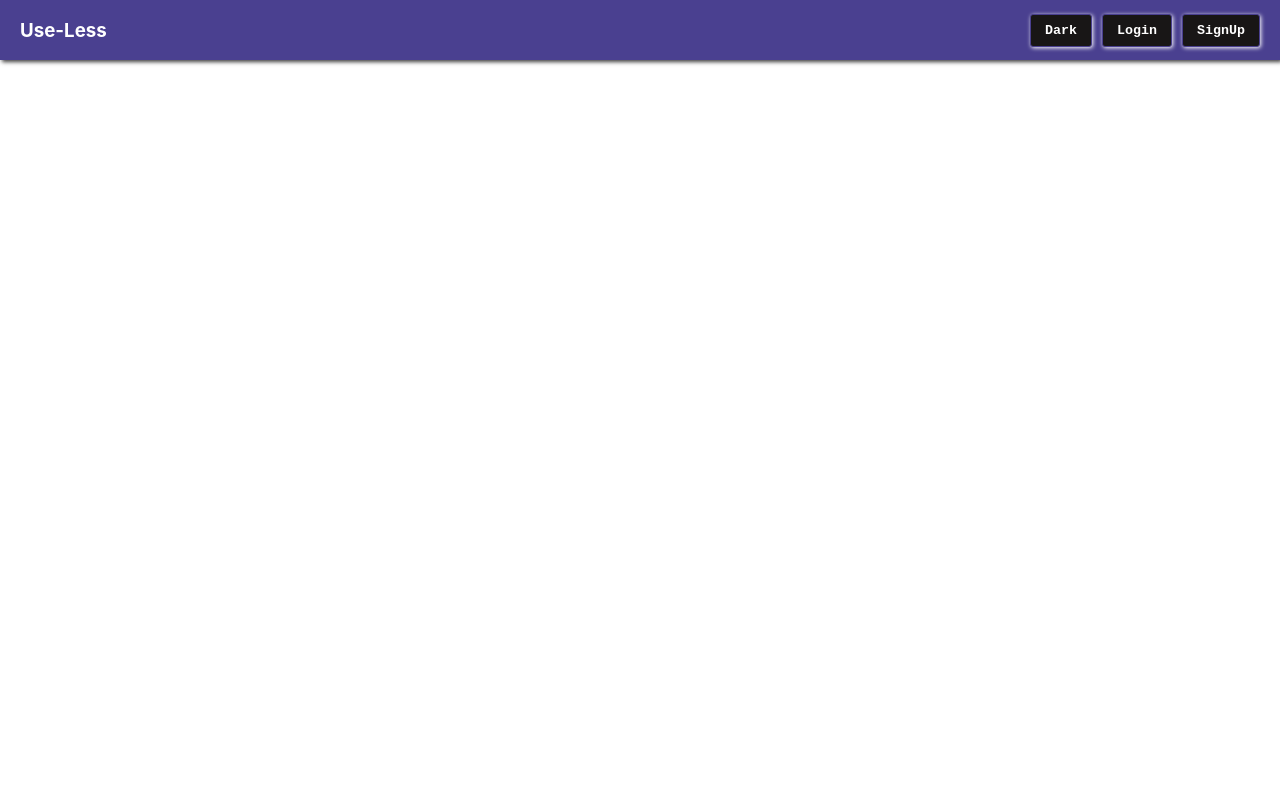
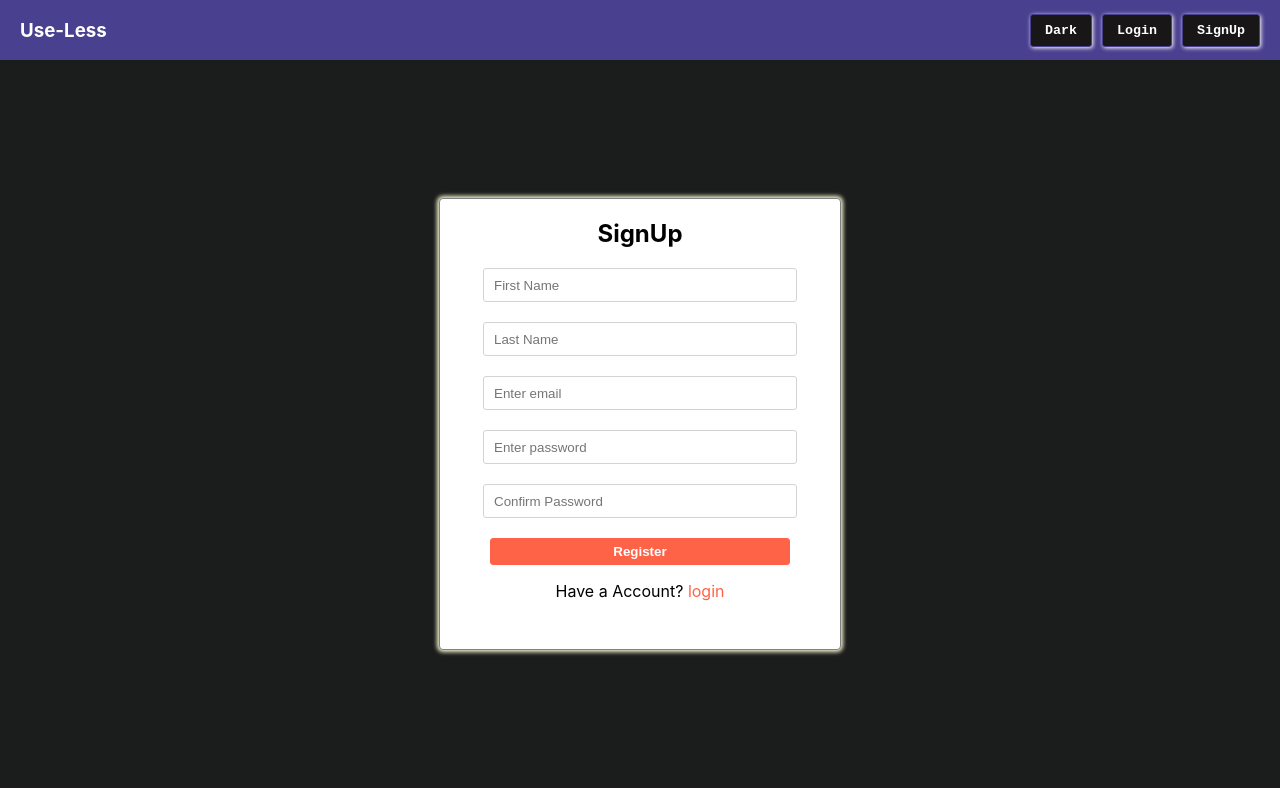
Before and after one commit to ayedaemon/useless-project, a React (Create React App) app in the folder frontend/frontend-reactjs/: page /signup in a window 1280 px wide. Built offline with nearby package versions, Linux system fonts and the light colour scheme.

Commit message:
created authentication pages and added routes

```diff
--- a/frontend/frontend-reactjs/package.json
+++ b/frontend/frontend-reactjs/package.json
@@ -12,6 +12,7 @@
     "@testing-library/user-event": "^13.5.0",
     "react": "^18.0.0",
     "react-dom": "^18.0.0",
+    "react-router-dom": "^6.3.0",
     "react-scripts": "5.0.0",
     "web-vitals": "^2.1.4"
   },
--- a/frontend/frontend-reactjs/src/App.css
+++ b/frontend/frontend-reactjs/src/App.css
@@ -1,38 +1,8 @@
-.App {
-  text-align: center;
+.body{
+  min-height: 91vh;
+  background-color: #1b1c1c;
+  /* color: white; */
+  display: flex;
+  justify-content: center;
+  align-items: center;
 }
-
-.App-logo {
-  height: 40vmin;
-  pointer-events: none;
-}
-
-@media (prefers-reduced-motion: no-preference) {
-  .App-logo {
-    animation: App-logo-spin infinite 20s linear;
-  }
-}
-
-.App-header {
-  background-color: #282c34;
-  min-height: 100vh;
-  display: flex;
-  flex-direction: column;
-  align-items: center;
-  justify-content: center;
-  font-size: calc(10px + 2vmin);
-  color: white;
-}
-
-.App-link {
-  color: #61dafb;
-}
-
-@keyframes App-logo-spin {
-  from {
-    transform: rotate(0deg);
-  }
-  to {
-    transform: rotate(360deg);
-  }
-}
--- a/frontend/frontend-reactjs/src/App.js
+++ b/frontend/frontend-reactjs/src/App.js
@@ -1,12 +1,37 @@
-import React from "react";
+import React, { useEffect } from "react";
+import { Route, Routes, BrowserRouter as Router } from "react-router-dom";
+
 
 import ResponsiveAppBar from "./components/navbar";
+import Login from "./pages/Login";
+import Signup from "./pages/Signup";
+import Home from "./pages/Home";
+
+import "./App.css";
+
 
 function App() {
+
+
   return (
-    <div >
-    <ResponsiveAppBar />
-    </div>
+    <>
+      <ResponsiveAppBar />
+      <div className="body">
+      <Router>
+        <Routes>
+          <Route path="/" element={<Home />} />
+          <Route path="login" element={<Login />} />
+          <Route path="signup" element={<Signup />} />
+        </Routes>
+      </Router>
+        {/* <h1 className="front" id="title">
+          Welcome to Useless-Project
+        </h1> */}
+
+      </div>
+
+
+    </>
   );
 }
 
--- a/frontend/frontend-reactjs/src/components/navbar.jsx
+++ b/frontend/frontend-reactjs/src/components/navbar.jsx
@@ -1,23 +1,20 @@
 import "../styles/navbar.css";
 
-const NavBar = () =>{
-    return(
+const NavBar = () => {
+  return (
     <div className="navLayout">
       <h3 className="logo">Use-Less</h3>
       <div className="button">
-                <button className="theme">
-                    Dark
-                </button>
-                <button className="loginButton">
-                    Login
-                </button>
-                <button className="signupButton">
-                    SignUp
-                </button>
+        <button className="theme">Dark</button>
+        <a href="/login">
+          <button className="loginButton">Login</button>
+        </a>
+        <a href="/signup">
+          <button className="signupButton">SignUp</button>
+        </a>
       </div>
     </div>
   );
-
-}
+};
 
 export default NavBar;
--- /dev/null
+++ b/frontend/frontend-reactjs/src/pages/Home.jsx
@@ -0,0 +1,30 @@
+import React, { useEffect } from "react";
+
+const color = [
+  "#E74C3C",
+  "#83F523",
+  "#ECF523",
+  "#F54923",
+  "#7A23F5",
+  "#23DDF5",
+  "#F0F3F4",
+  "#48C9B0",
+  "#F7F9F9",
+  "#E74C3C",
+  "#48C9B0",
+];
+
+const Home = () => {
+  useEffect(() => {
+    document.title = "UseLess";
+    let item = document.getElementById("title");
+    let randomColor = Math.floor(Math.random() * color.length);
+    item.style.color = color[randomColor];
+  }, []);
+  return (
+    <h1 className="front" id="title">
+      Welcome to Useless-Project
+    </h1>
+  );
+};
+export default Home;
--- /dev/null
+++ b/frontend/frontend-reactjs/src/pages/Login.jsx
@@ -0,0 +1,59 @@
+import React, { useState, useEffect } from "react";
+
+import "../styles/auth.css";
+const Login = () => {
+  const [state, setState] = useState({
+    email: "",
+    password: "",
+  });
+  useEffect(() => {
+    document.title = "Sign In";
+  }, []);
+  // console.log("hi there")
+  return (
+    <div className="loginBox">
+      <form id="logInForm" data-testid="logInForm">
+        <h2 id="logInTitle">Sign In</h2>
+        <input
+          type="email"
+          name="password"
+          id="email"
+          className="inputBox"
+          placeholder="Enter email"
+          data-testid="email"
+          value={state.email}
+          onChange={(event) =>
+            setState({ ...state, email: event.target.value })
+          }
+        />
+        <input
+          type="password"
+          name="password"
+          id="password"
+          className="inputBox"
+          placeholder="Enter password"
+          data-testid="password"
+          value={state.password}
+          onChange={(event) =>
+            setState({ ...state, password: event.target.value })
+          }
+        />
+        <a href="/reset" id="forgetPassword">
+          Forgot your password?
+        </a>
+
+        <button type="submit" id="logInButton" data-testid="logInButton">
+          Login
+        </button>
+        <p>
+          Create New Account{" "}
+          <a href="/signup" id="signupRedirect">
+            SignUp
+          </a>
+        </p>
+      </form>
+    </div>
+  );
+};
+
+export default Login;
--- /dev/null
+++ b/frontend/frontend-reactjs/src/pages/Signup.jsx
@@ -0,0 +1,97 @@
+import React, { useState, useEffect } from "react";
+
+import "../styles/auth.css";
+const Signup = () => {
+  const [state, setState] = useState({
+    firstName: "",
+    lastName: "",
+    email: "",
+    password: "",
+    confirmPassword: "",
+  });
+
+  useEffect(() => {
+    document.title = "SignUp";
+  }, []);
+  // console.log("hi there")
+  return (
+    <div className="loginBox">
+      <form id="signUpForm" data-testid="logInForm">
+        <h2 id="logInTitle">SignUp</h2>
+        <input
+          type="text"
+          name="firstName"
+          id="firstName"
+          className="inputBox"
+          placeholder="First Name"
+          data-testid="firstName"
+          value={state.firstName}
+          onChange={(event) =>
+            setState({ ...state, firstName: event.target.value })
+          }
+        />
+        <input
+          type="text"
+          name="lastName"
+          id="lastName"
+          className="inputBox"
+          placeholder="Last Name"
+          data-testid="lastName"
+          value={state.lastName}
+          onChange={(event) =>
+            setState({ ...state, lastName: event.target.value })
+          }
+        />
+
+        <input
+          type="email"
+          name="password"
+          id="email"
+          className="inputBox"
+          placeholder="Enter email"
+          data-testid="email"
+          value={state.email}
+          onChange={(event) =>
+            setState({ ...state, email: event.target.value })
+          }
+        />
+        <input
+          type="password"
+          name="password"
+          id="password"
+          className="inputBox"
+          placeholder="Enter password"
+          data-testid="password"
+          value={state.password}
+          onChange={(event) =>
+            setState({ ...state, password: event.target.value })
+          }
+        />
+        <input
+          type="password"
+          name="confirmPassword"
+          id="confirmPassword"
+          className="inputBox"
+          placeholder="Confirm Password"
+          data-testid="confirmPassword"
+          value={state.confirmPassword}
+          onChange={(event) =>
+            setState({ ...state, confirmPassword: event.target.value })
+          }
+        />
+
+        <button type="submit" id="logInButton" data-testid="logInButton">
+          Register
+        </button>
+        <p>
+          Have a Account?{" "}
+          <a href="/login" id="signupRedirect">
+            login
+          </a>
+        </p>
+      </form>
+    </div>
+  );
+};
+
+export default Signup;
--- /dev/null
+++ b/frontend/frontend-reactjs/src/styles/auth.css
@@ -0,0 +1,68 @@
+.loginBox {
+  display: flex;
+  justify-content: center;
+  align-items: center;
+}
+
+.inputBox {
+  width: 75%;
+  height: 30px;
+  margin-bottom: 20px;
+  padding-left: 10px;
+  border: 1px solid lightgray;
+  border-radius: 3px;
+}
+.inputBox:focus {
+  outline-color: gray;
+}
+
+#signUpForm,
+#logInForm {
+  border: 1px solid gray;
+  border-radius: 4px;
+  display: flex;
+  flex-direction: column;
+  justify-content: flex-start;
+  align-items: center;
+  width: 400px;
+  height: 450px;
+  /* margin: 40px 70px 0 0; */
+  margin-right: 10px;
+  margin-left: 10px;
+  box-shadow: 0 0 4px 2px lightgoldenrodyellow;
+  min-width: 200px;
+  background-color: white;
+}
+#logInForm {
+  height: 300px;
+  /* margin-top: 100px; */
+}
+
+#forgetPassword {
+  margin-bottom: 20px;
+  text-decoration: none;
+}
+#signupRedirect {
+  text-decoration: none;
+}
+
+#forgetPassword:link,
+#forgetPassword:visited,
+#signupRedirect:link,
+#signupRedirect:visited {
+  color: tomato;
+}
+#signUpButton,
+#logInButton {
+  width: 75%;
+  padding: 5px;
+  color: white;
+  font-weight: 600;
+  background-color: tomato;
+  border: 1px solid tomato;
+  border-radius: 3px;
+  cursor: pointer;
+}
+#logInForm > p {
+  font-size: 12px;
+}
--- a/frontend/frontend-reactjs/src/styles/navbar.css
+++ b/frontend/frontend-reactjs/src/styles/navbar.css
@@ -1,7 +1,7 @@
 .navLayout {
   background-color: #4a4090;
   min-height: 50px;
-  box-shadow: 2px 2px 4px rgb(63, 62, 62);
+  box-shadow: 2px 2px 4px transparent;
   display: flex;
   justify-content: space-between;
   align-items: center;
@@ -34,3 +34,32 @@
 .loginButton:focus {
   box-shadow: 1px 1px 4px black;
 }
+
+@media only screen and (max-width:392px){
+  .navLayout{
+    flex-direction: column;
+    min-height: 80px;
+    justify-content: center;
+    align-items: center;
+    padding-bottom: 10px;
+  }
+  .button{
+    width: 100%;
+    display: flex;
+    justify-content: space-around;
+    /* flex-direction: column; */
+  }
+}
+@media only screen and (max-width:245px){
+  .button{
+    width: 100%;
+    display: flex;
+    flex-direction: column;
+    justify-content: center;
+    align-items: flex-start;
+  }
+  .button button{
+    width: 100%;
+    margin-bottom: 9px;
+  }
+}
```
Also changed, not shown: 1 other file (tests, documents, lock files or other folders). Lines whose indentation alone changed are shown as unchanged.
